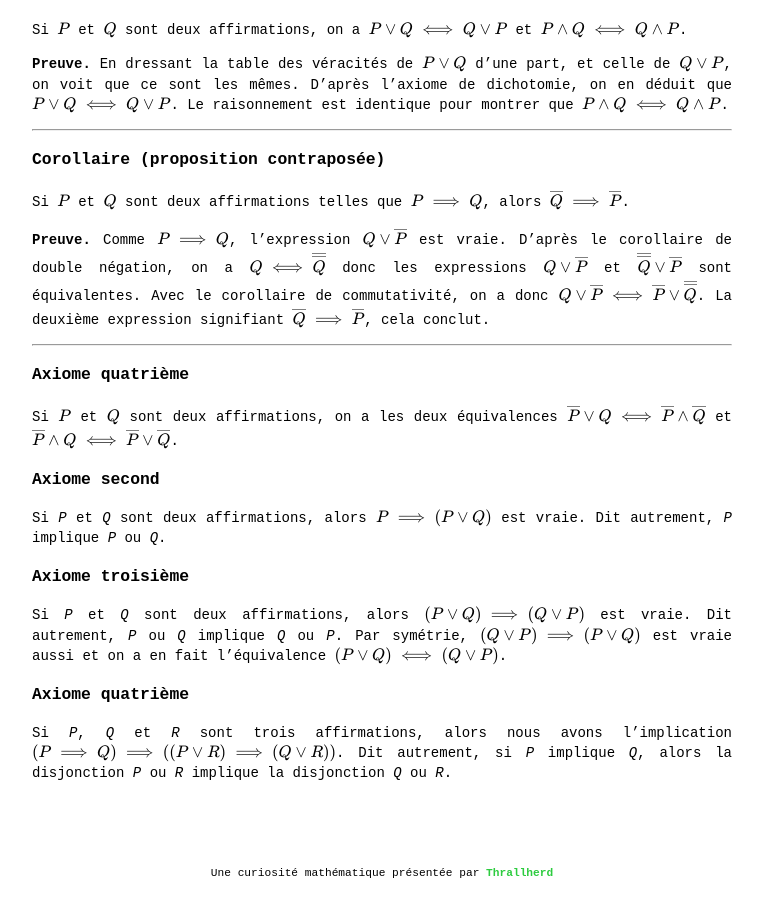
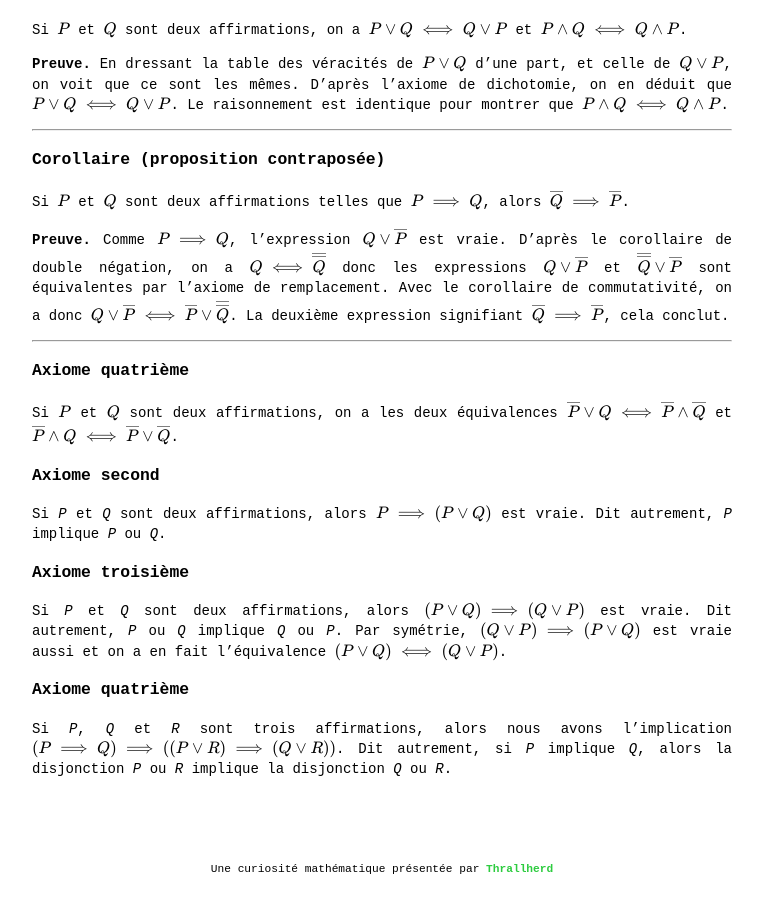
Before and after one commit to Thrallherd/AlgebraExNihilo, a Jekyll site: the page built from logic_cor.md, in a window 1280 px wide and 900 px high, scrolled down 754 px. Shown: the whole window, without its empty margins (258-1021 px from the left). Built offline with Jekyll 4.4.1, drawn with Linux system fonts in a browser that asks for light colours; formulas are drawn with MathJax 3.

Commit message:
Update logic_cor.md

```diff
--- a/logic_cor.md
+++ b/logic_cor.md
@@ -31,7 +31,7 @@ _____
 ### Corollaire (proposition contraposée)
 Si $$P$$ et $$Q$$ sont deux affirmations telles que $$P \implies Q$$, alors $$\overline{Q} \implies \overline{P}$$.
 
-**Preuve.** Comme $$P \implies Q$$, l'expression $$Q \lor \overline P$$ est vraie. D'après le corollaire de double négation, on a $$Q \iff \overline{\overline{Q}}$$ donc les expressions $$Q \lor \overline P$$ et $$\overline{\overline{Q}} \lor \overline P$$ sont équivalentes. Avec le corollaire de commutativité, on a donc $$Q \lor \overline P \iff \overline{P} \lor \overline{\overline{Q}}$$. La deuxième expression signifiant $$\overline{Q} \implies \overline{P}$$, cela conclut.
+**Preuve.** Comme $$P \implies Q$$, l'expression $$Q \lor \overline P$$ est vraie. D'après le corollaire de double négation, on a $$Q \iff \overline{\overline{Q}}$$ donc les expressions $$Q \lor \overline P$$ et $$\overline{\overline{Q}} \lor \overline P$$ sont équivalentes par l'axiome de remplacement. Avec le corollaire de commutativité, on a donc $$Q \lor \overline P \iff \overline{P} \lor \overline{\overline{Q}}$$. La deuxième expression signifiant $$\overline{Q} \implies \overline{P}$$, cela conclut.
 
 
 __________
```
